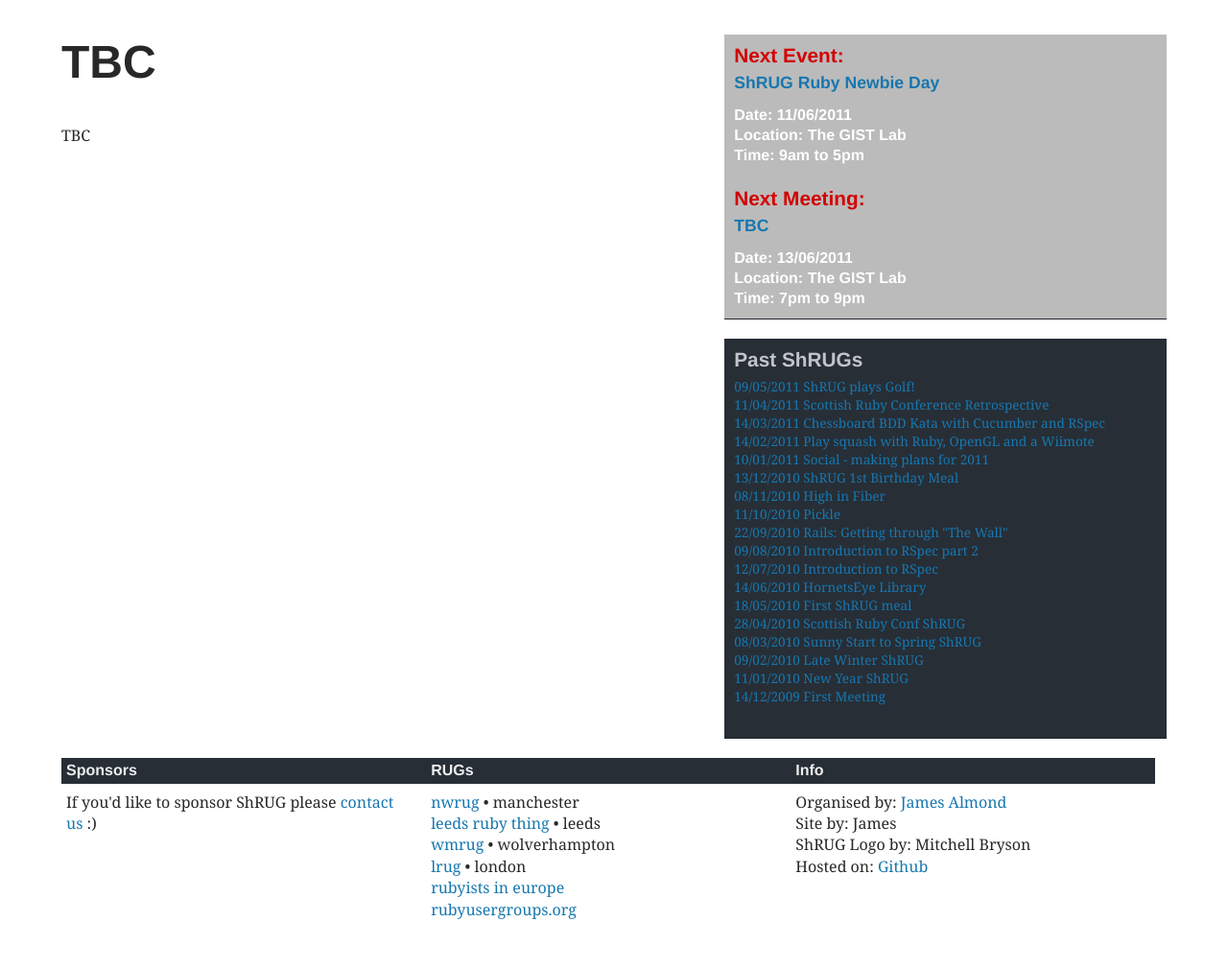
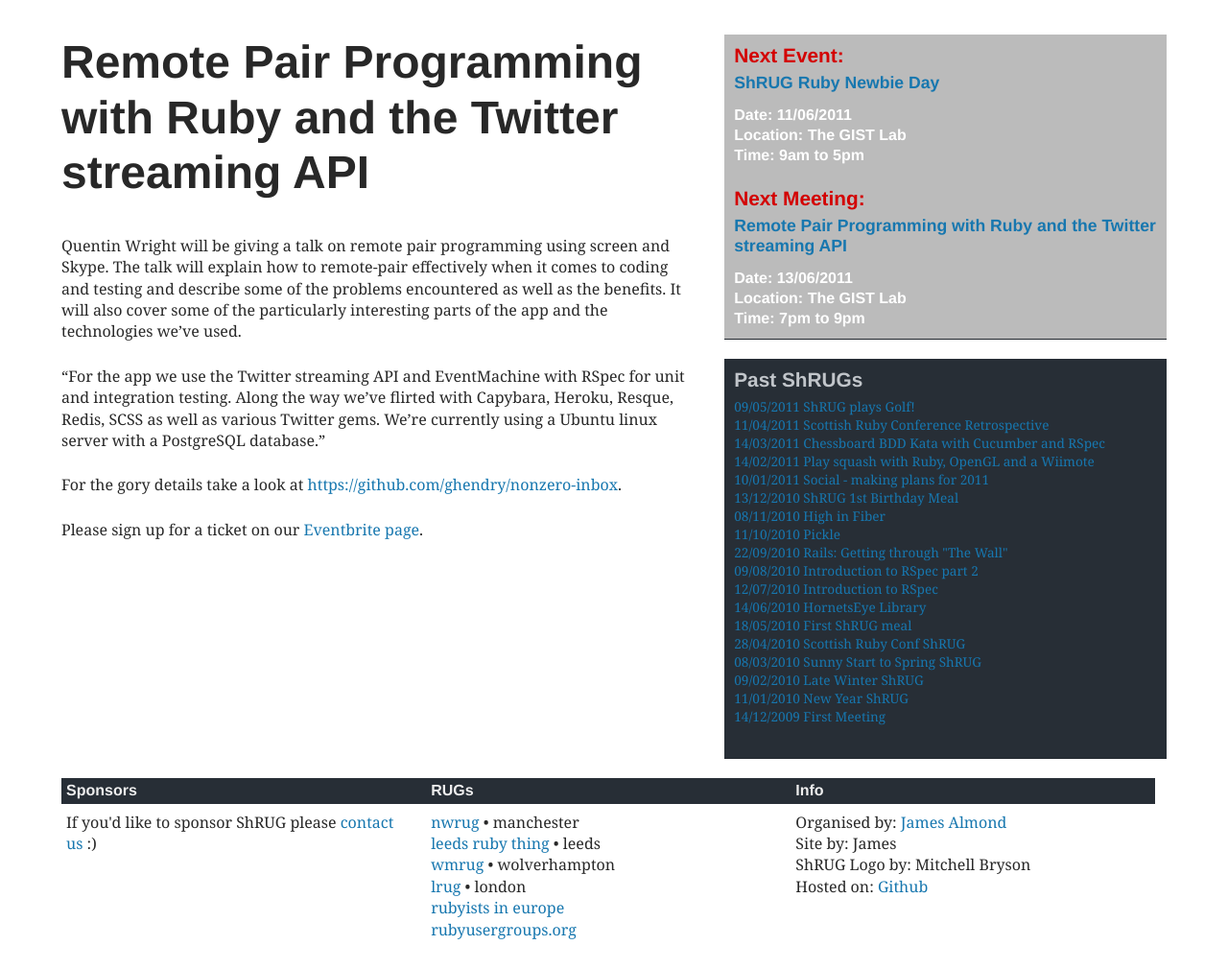
Before and after one commit to shruggers/shruggers.github.com, a Jekyll site: the page built from _posts/2011-06-13-shrug-19.markdown, in a window 1280 px wide. Shown: the part 171-1181 px from the top of the page at 96% size. Built offline with Jekyll 4.4.1, drawn with Linux system fonts in a browser that asks for light colours; nearby versions of some CDN libraries; before the commit the page ends 1160 px from its top, so only the background shows below that.

Commit message:
Added shrug 19 content

```diff
--- a/_posts/2011-06-13-shrug-19.markdown
+++ b/_posts/2011-06-13-shrug-19.markdown
@@ -1,9 +1,24 @@
 ---
 layout: default
-title: TBC
+title: Remote Pair Programming with Ruby and the Twitter streaming API
 categories: meetings
 time: 7pm to 9pm
 location: The GIST Lab
 ---
 
-TBC
+Quentin Wright will be giving a talk on remote pair programming using
+screen and Skype. The talk will explain how to remote-pair effectively
+when it comes to coding and testing and describe some of the problems
+encountered as well as the benefits. It will also cover some of the
+particularly interesting parts of the app and the technologies we've
+used.
+
+"For the app we use the Twitter streaming API and EventMachine with
+RSpec for unit and integration testing. Along the way we've flirted
+with Capybara, Heroku, Resque, Redis, SCSS as well as various Twitter
+gems. We're currently using a Ubuntu linux server with a PostgreSQL
+database."
+
+For the gory details take a look at [https://github.com/ghendry/nonzero-inbox](https://github.com/ghendry/nonzero-inbox).
+
+Please sign up for a ticket on our [Eventbrite page](http://bit.ly/shrug19).
```
